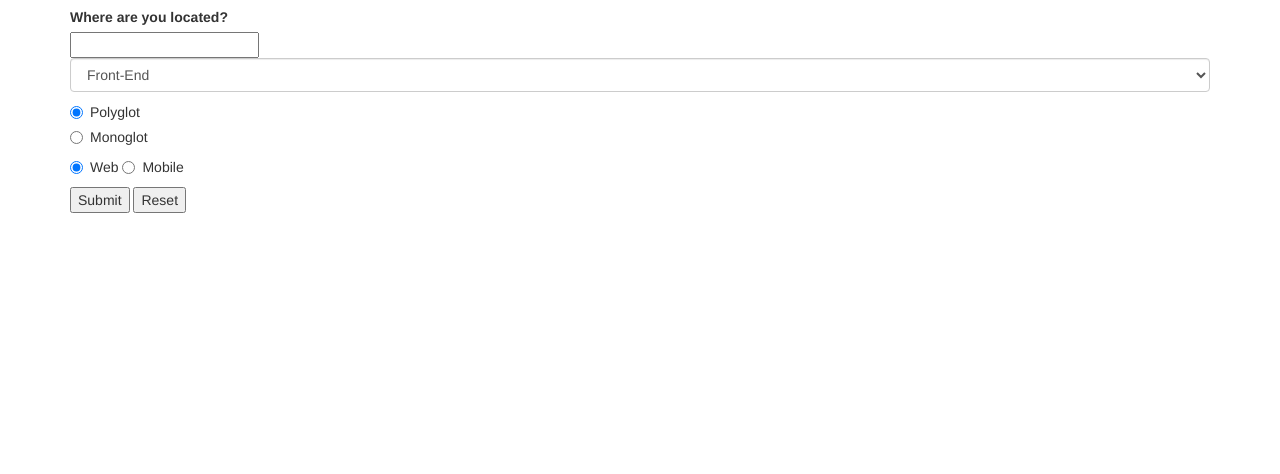
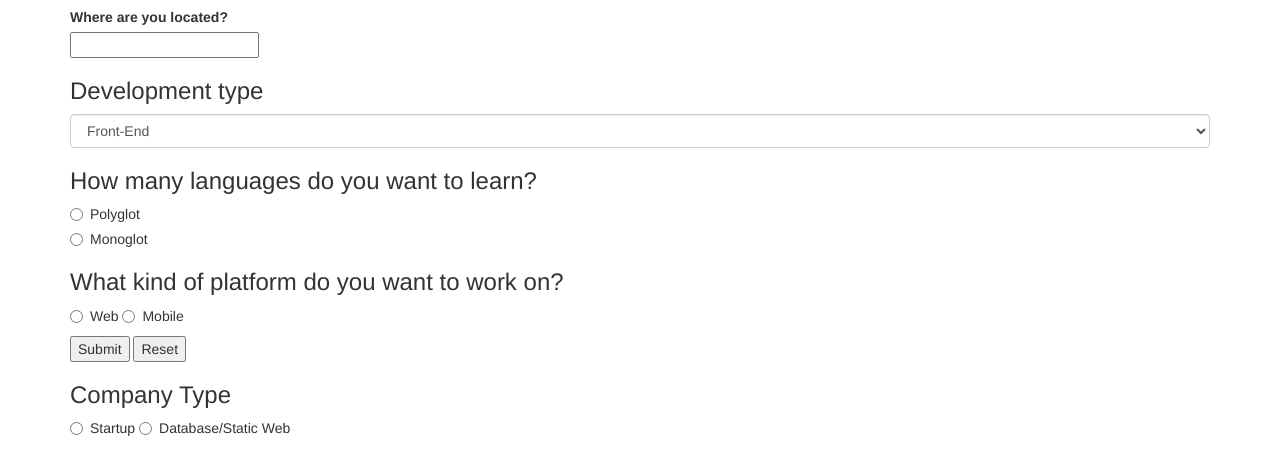
Before and after one commit to psixi/coursebranch, a plain HTML site: page index.html in a window 1280 px wide. Shown: the part 116-590 px from the top of the page. Drawn offline with Linux system fonts and the light colour scheme.

Commit message:
add company type radio selectors and output div

```diff
--- a/index.html
+++ b/index.html
@@ -17,15 +17,18 @@
           <input type="text" id="location">
         </div>
         <div>
+          <h3>Development type</h3>
           <select class="form-control" id="devtype">
             <option>Front-End</option>
             <option>Back-End</option>
             <option>Data-Science</option>
           </select>
         </div>
+        <div>
+          <h3>How many languages do you want to learn?</h3>
           <div class="radio">
             <label>
-            <input type="radio" name="planguage" value="polyglot" checked>
+              <input type="radio" name="planguage" value="polyglot">
               Polyglot
             </label>
           </div>
@@ -35,10 +38,12 @@
               Monoglot
             </label>
           </div>
-        <div class="">
+        </div>
+        <div>
+          <h3>What kind of platform do you want to work on?</h3>
           <div class="radio">
             <label>
-              <input type="radio" name="platform" value="web" checked>
+              <input type="radio" name="platform" value="web">
               Web
             </label>
             <label>
@@ -51,12 +56,24 @@
           <input type="submit" value="Submit">
           <input type="reset">
         </div>
-      </form>
+        <div>
+          <h3>Company Type</h3>
+          <div class="radio">
+            <label>
+              <input type="radio" name="company" value="startup">
+              Startup
+            </label>
+            <label>
+              <input type="radio" name="company" value="db">
+              Database/Static Web
+            </label>
           </div>
         </div>
-
-
-
+      </form>
+      <div class="output">
+      </div>
+    </div>
+  </div>
     <script src="js/jquery-3.1.0.min.js"></script>
     <script src="js/bootstrap.min.js"></script>
     <script src="js/scripts.js"></script>
--- a/js/scripts.js
+++ b/js/scripts.js
@@ -0,0 +1,4 @@
+//Back-end logic
+//if Mobile, present Java
+// if web-database, present PHP
+// if web-startup, present Rails
```
Lines whose indentation alone changed are shown as unchanged.
